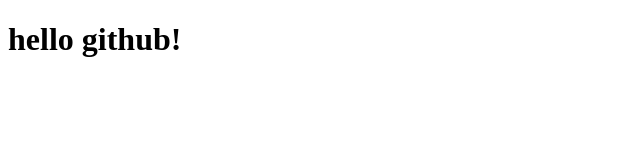
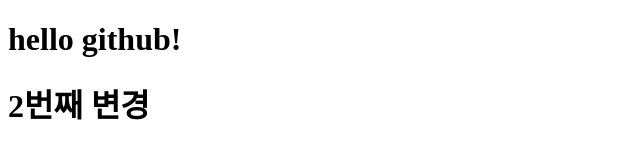
Before and after one commit to TimKim01/git4, a plain HTML site: page index.html in a window 1280 px wide. Shown: the whole page, without its empty margins (0-640 px from the left). Drawn offline with Linux system fonts and the light colour scheme.

Commit message:
2nd commit

```diff
--- a/index.html
+++ b/index.html
@@ -8,5 +8,6 @@
   </head>
   <body>
     <h1>hello github!</h1>
+    <h1>2번째 변경</h1>
   </body>
 </html>
```
